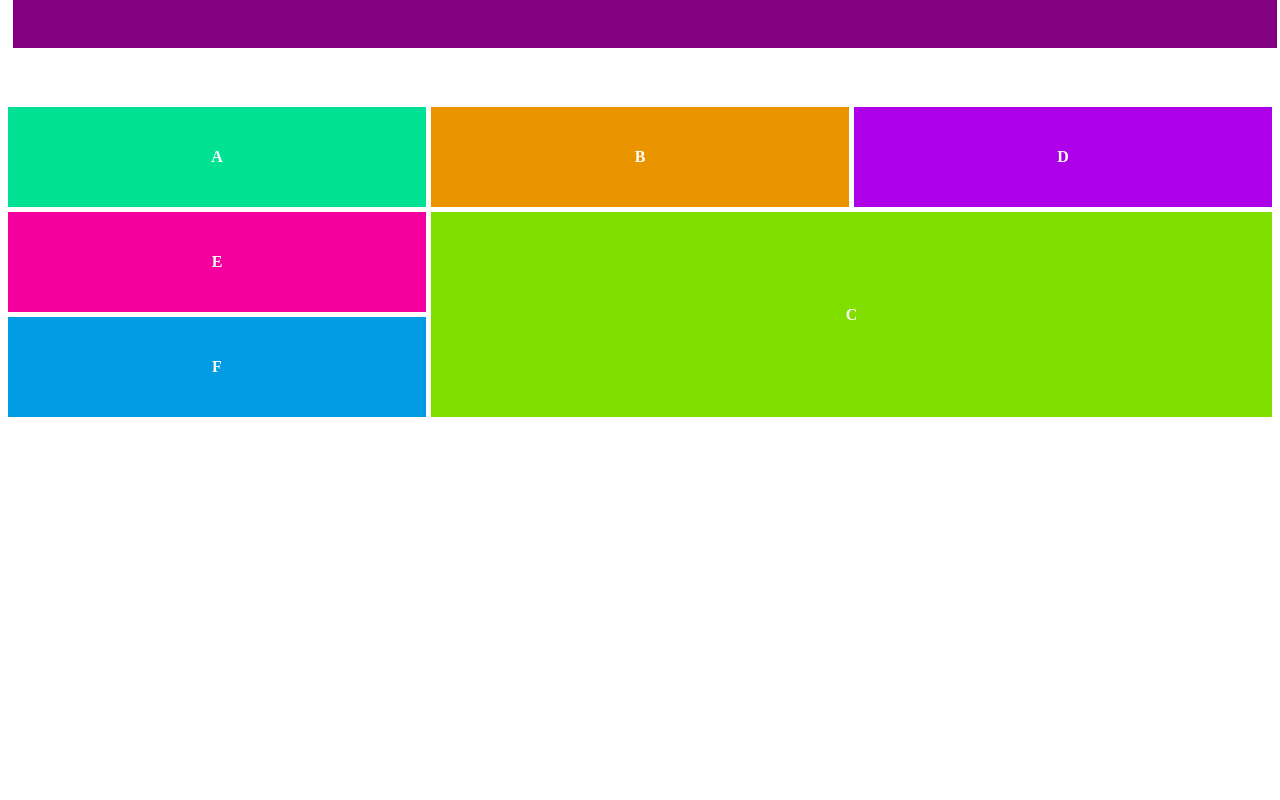
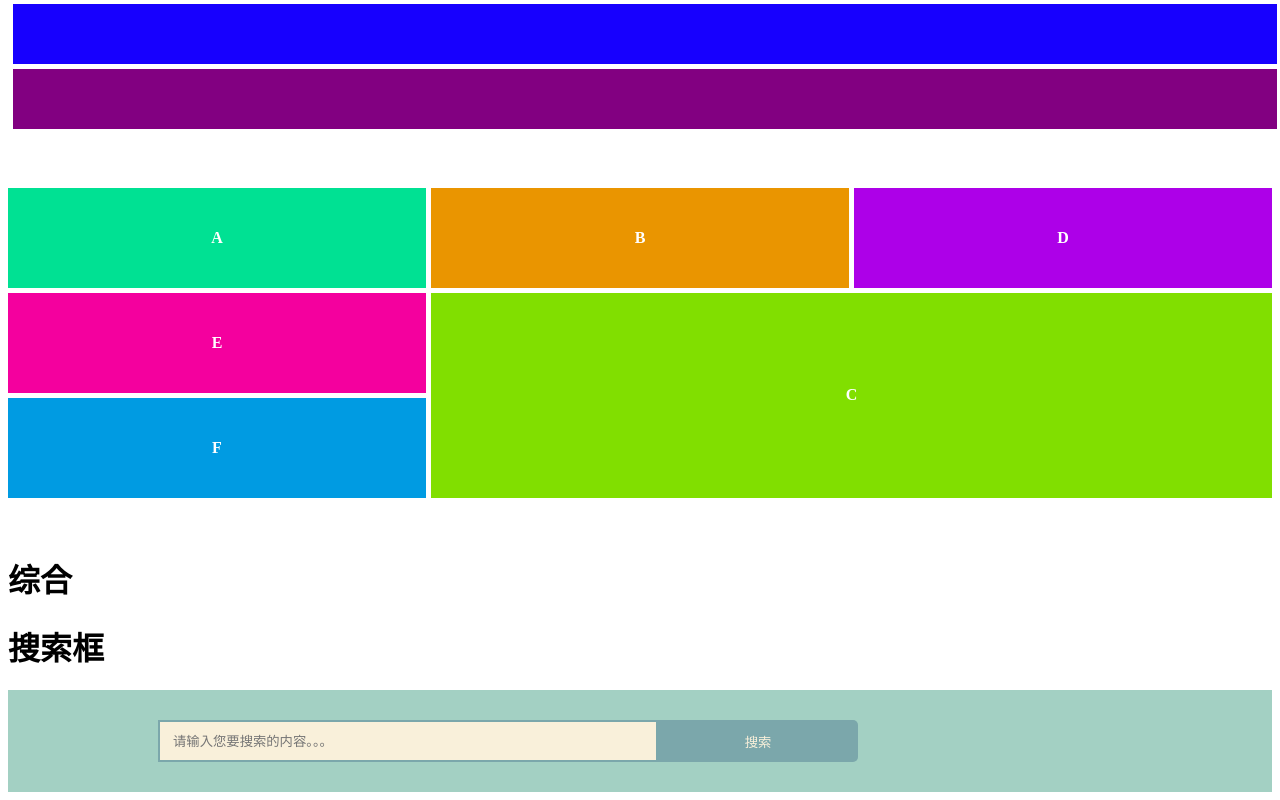
Before and after one commit to JohnMai1994/fe_practice, a React (Create React App) app: page / in a window 1280 px wide. Shown: the part 428-1228 px from the top of the page. Before the commit the page ends 853 px from the top, so only its background shows below. Built offline with nearby package versions, Linux system fonts and the light colour scheme.

Commit message:
project5 update

```diff
--- a/src/App.js
+++ b/src/App.js
@@ -3,11 +3,15 @@ import Project1 from "./pages/Project1";
 import React from "react";
 import Project2 from "./pages/Project2";
 import Project3 from "./pages/Project3";
+import Project4 from "./pages/Project4";
+import Project5 from "./pages/Project5";
+
 
 function App() {
     return (
 
         <div>
+            <h1>布局</h1>
             <Project1/>
             <br/>
             <br/>
@@ -17,7 +21,13 @@ function App() {
             <br/>
             <br/>
             <Project3/>
+            <br/>
+            <br/>
+            <h1>综合</h1>
+            {/*<Project4/>*/}
 
+            <h1>搜索框</h1>
+            <Project5/>
         </div>
 
 
--- /dev/null
+++ b/src/pages/Project4/components/Header/SearchBar.js
@@ -0,0 +1,70 @@
+import React from "react";
+import styled from "styled-components"
+import logo from "./pic/文字标透明.png"
+
+const SearchBarStyle = styled.div`
+    padding: 30px;
+    display: flex;
+
+`
+
+const Logo = styled.img`
+    width: 300px;
+    height: 50px;
+    border: none;
+
+`
+
+const Search = styled.div`
+
+
+`
+
+const SearchInput = styled.input`
+
+    padding: 8px;
+    width: 500px;
+    font-size: 17px;
+    height: 32px;
+    border: 1px solid #dd182d;
+`
+
+const SearchBtn = styled.button`
+    padding: 8px;
+    background-color: #dd182d;
+    margin-top: 5px;
+    color: white;
+    font-size: 17px;
+    border: 1px solid  #dd182d;
+    cursor: pointer;
+    width: 150px;
+    height: 53px;
+    box-sizing: border-box;
+
+
+`
+
+const cart = styled.div`
+
+`
+
+
+const SearchBar = () => {
+
+    return <SearchBarStyle>
+        <Logo src={logo} alt=""/>
+        <Search>
+            <form action="">
+                <SearchInput type="text" placeholder="你好" name="search"/>
+                <SearchBtn type="submit">提交</SearchBtn>
+
+            </form>
+
+        </Search>
+
+    </SearchBarStyle>
+
+
+}
+
+export default SearchBar;
--- /dev/null
+++ b/src/pages/Project4/components/Header/TopBar.js
@@ -0,0 +1,32 @@
+import React from "react";
+import styled from "styled-components"
+
+const TopBarStyle = styled.div`
+      background-color: #eeeeee;
+      padding: 5px 30px;
+      display: flex;
+
+`
+
+const Text = styled.div`
+    color: #8d8c8b;
+    flex: ${props => props.inputNum };
+    text-align: ${props => props.position || "center"};
+`
+
+
+
+const TopBar = () => {
+
+    return <TopBarStyle>
+        <Text inputNum={15} position="left">首页</Text>
+        <Text inputNum={1}>我的订单</Text>
+        <Text inputNum={1}>收藏夹</Text>
+        <Text inputNum={1}>登录</Text>
+        <Text inputNum={1}>注册</Text>
+    </TopBarStyle>
+
+
+}
+
+export default TopBar;
--- /dev/null
+++ b/src/pages/Project4/components/Header/index.js
@@ -0,0 +1,19 @@
+import React from "react";
+import SearchBar from "./SearchBar";
+import TopBar from "./TopBar";
+
+
+const Header = () => {
+
+    return (
+        <div>
+            <TopBar/>
+            <SearchBar/>
+        </div>
+
+    )
+
+
+}
+
+export default Header;
--- a/src/pages/Project4/index.js
+++ b/src/pages/Project4/index.js
@@ -1,9 +1,15 @@
 import React from "react";
-
+import Header from "./components/Header";
 
 
 const Project4 = () => {
 
 
+    return <div>
+        <Header/>
+    </div>
+
 
 }
+
+export default Project4
--- /dev/null
+++ b/src/pages/Project5/index.js
@@ -0,0 +1,58 @@
+import React from "react";
+import styled from "styled-components"
+
+const Project5Style = styled.div`
+    background-color: #a3d0c3;
+    padding: 30px 150px;
+
+`
+
+// const SearchBarFrom = styled.div`
+//     position: relative;
+//     width: 300px;
+//     margin: 0 auto;
+//
+// `
+
+const SearchBarInput = styled.input`
+    box-sizing: border-box;
+
+    background-color: #f9f0da;
+    color: #9E9C9C;
+    width: 500px;
+    height: 42px;
+    outline: none;
+    padding-left: 13px;
+    border: 2px solid #7BA7AB;
+
+`
+
+const SearchBarBtn = styled.button`
+    box-sizing: border-box;
+    border: none;
+    outline: none;
+    height: 42px;
+    width: 200px;
+    cursor: pointer;
+    position: absolute;
+    background-color: #7BA7AB;
+    border-radius: 0 5px 5px 0;
+    color: #f9f0da;
+
+`
+
+const Project5 = () => {
+
+    return <Project5Style>
+        <form>
+            <SearchBarInput type="text" placeholder={"请输入您要搜索的内容。。。"}/>
+            <SearchBarBtn type="submit">搜索</SearchBarBtn>
+        </form>
+    </Project5Style>
+
+
+
+
+}
+
+export default Project5
```
Also changed, not shown: src/pages/Project4/components/Header/pic/文字标透明.png (added), 1 other file (tests, documents, lock files or other folders).
